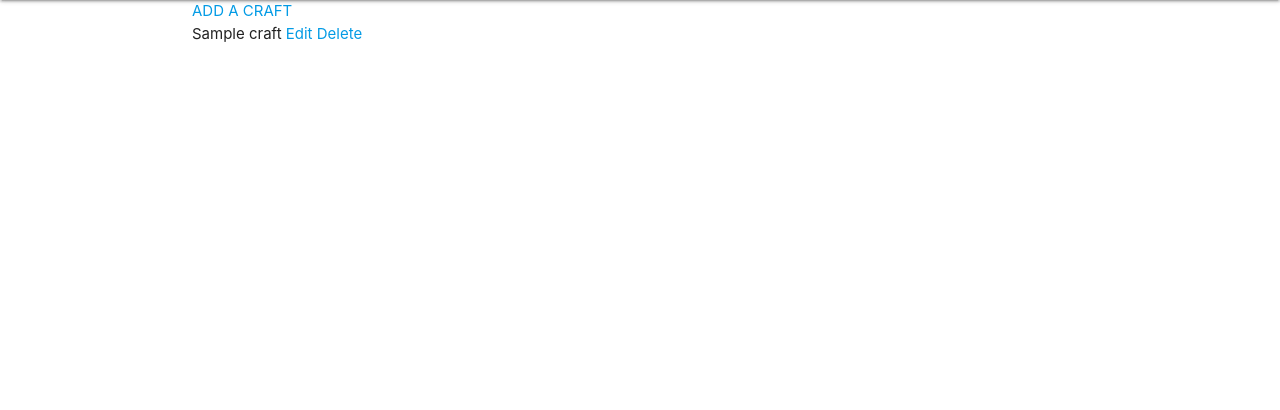
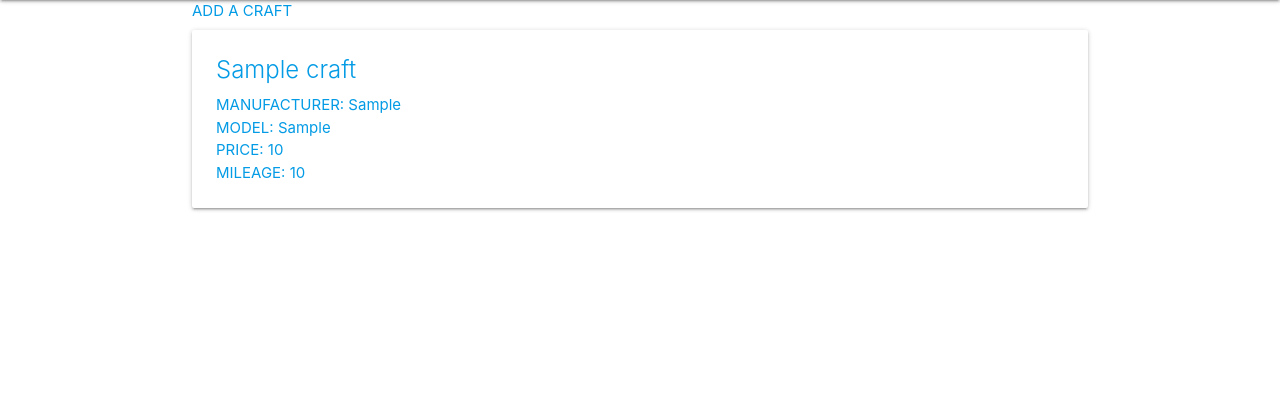
Before and after one commit to danny-shindel/spacecrafts, a Django app: page /crafts/ in a window 1280 px wide. Shown: the part 64-474 px from the top of the page. Run offline with Django 3.2, Linux system fonts and the light colour scheme; tables that the repository leaves empty hold one stand-in row (values such as "Sample post").

Commit message:
css clean up, edit

```diff
--- a/main_app/templates/main_app/craft_form.html
+++ b/main_app/templates/main_app/craft_form.html
@@ -11,5 +11,6 @@
       {{ form.as_table }}
     </table>
     <input type="submit" value="Submit!" class="btn">
+    <a href="{% url 'crafts_delete' craft.id %}">Delete</a>
   </form>
 {% endblock %}
--- a/main_app/templates/spacecrafts/index.html
+++ b/main_app/templates/spacecrafts/index.html
@@ -4,12 +4,21 @@
 <a href="/search/" >ADD A CRAFT</a>
 
 {% for craft in crafts %}
-    <div>{{craft}}
-        <a href="{% url 'crafts_update' craft.id %}">Edit</a>
-        <a href="{% url 'crafts_delete' craft.id %}">Delete</a>
+<a href="{% url 'crafts_update' craft.id %}">
+    <div class="card">
+        <div class="card-content">
+            <span class="card-title">{{ craft.name }}</span>
+            <p>MANUFACTURER: {{ craft.manufacturer }}</p>
+            <p>MODEL: {{ craft.model }}</p>
+            <p>PRICE: {{ craft.sell_price }}</p>
+            <p>MILEAGE: {{ craft.mileage }}</p>
+        </div>
     </div>
-
-    <!-- add edit & delete button -->
+</a>
 {% endfor %}
 
 {% endblock %}
+
+
+
+<a href="{% url 'crafts_delete' craft.id %}">Delete</a>
--- a/main_app/urls.py
+++ b/main_app/urls.py
@@ -10,6 +10,7 @@ urlpatterns = [
   path('search/', views.search, name='search'),
   path('form/', views.form, name='form'),
   path('create/', views.create, name='create'),
+  path('crafts/<int:craft_id>/detail', views.detail, name='detail'),
   path('crafts/<int:pk>/update', views.CraftUpdate.as_view(), name='crafts_update'),
   path('crafts/<int:pk>/delete', views.CraftDelete.as_view(), name='crafts_delete'),
 ]
--- a/main_app/views.py
+++ b/main_app/views.py
@@ -46,3 +46,6 @@ class CraftUpdate(UpdateView):
 class CraftDelete(DeleteView):
     model = Craft
     success_url = '/crafts/'
+
+def detail(request, craft_id):
+    pass
```
Also changed, not shown: main_app/templates/main_app/craft_list.html (+12 -2 lines).
